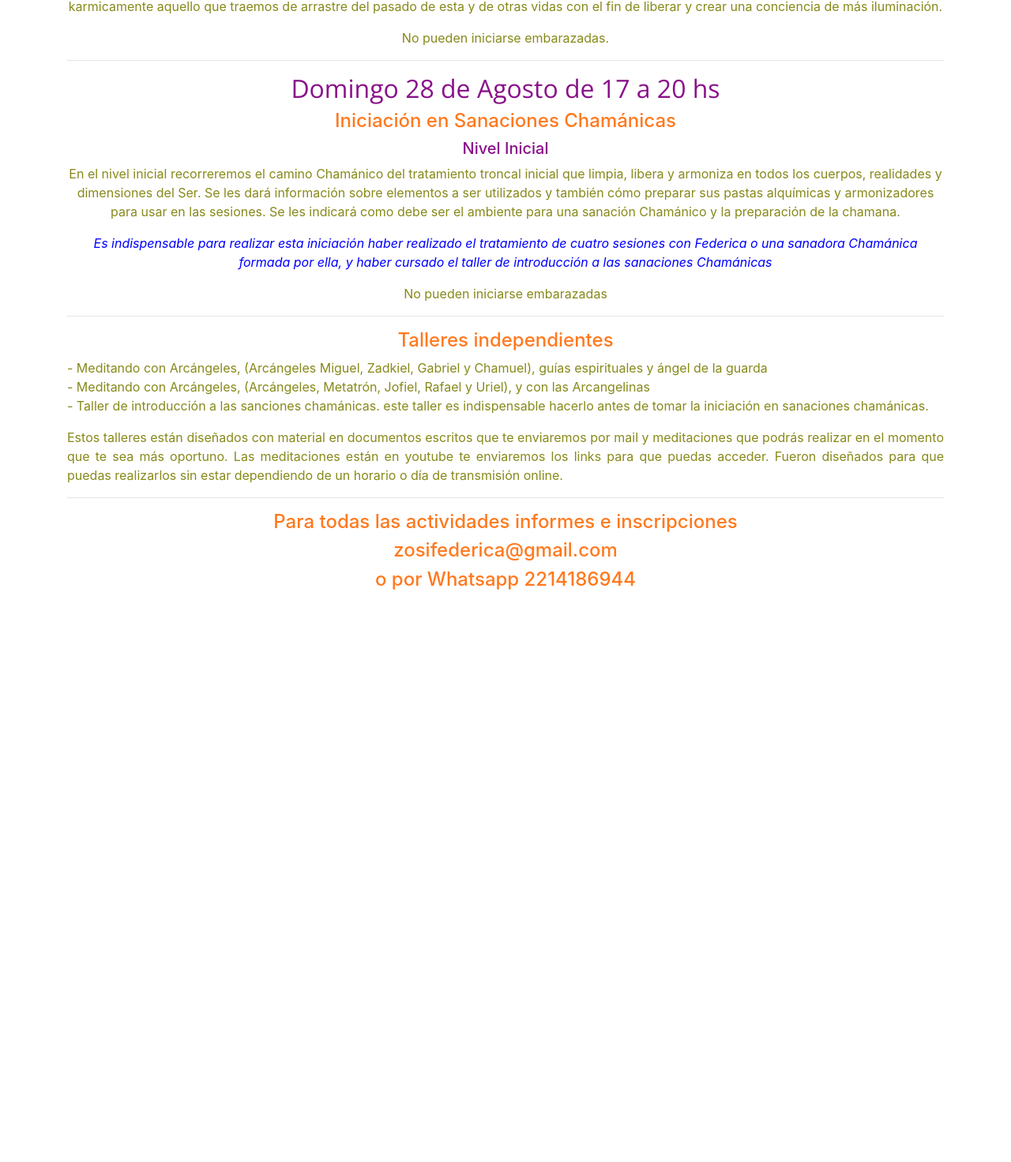
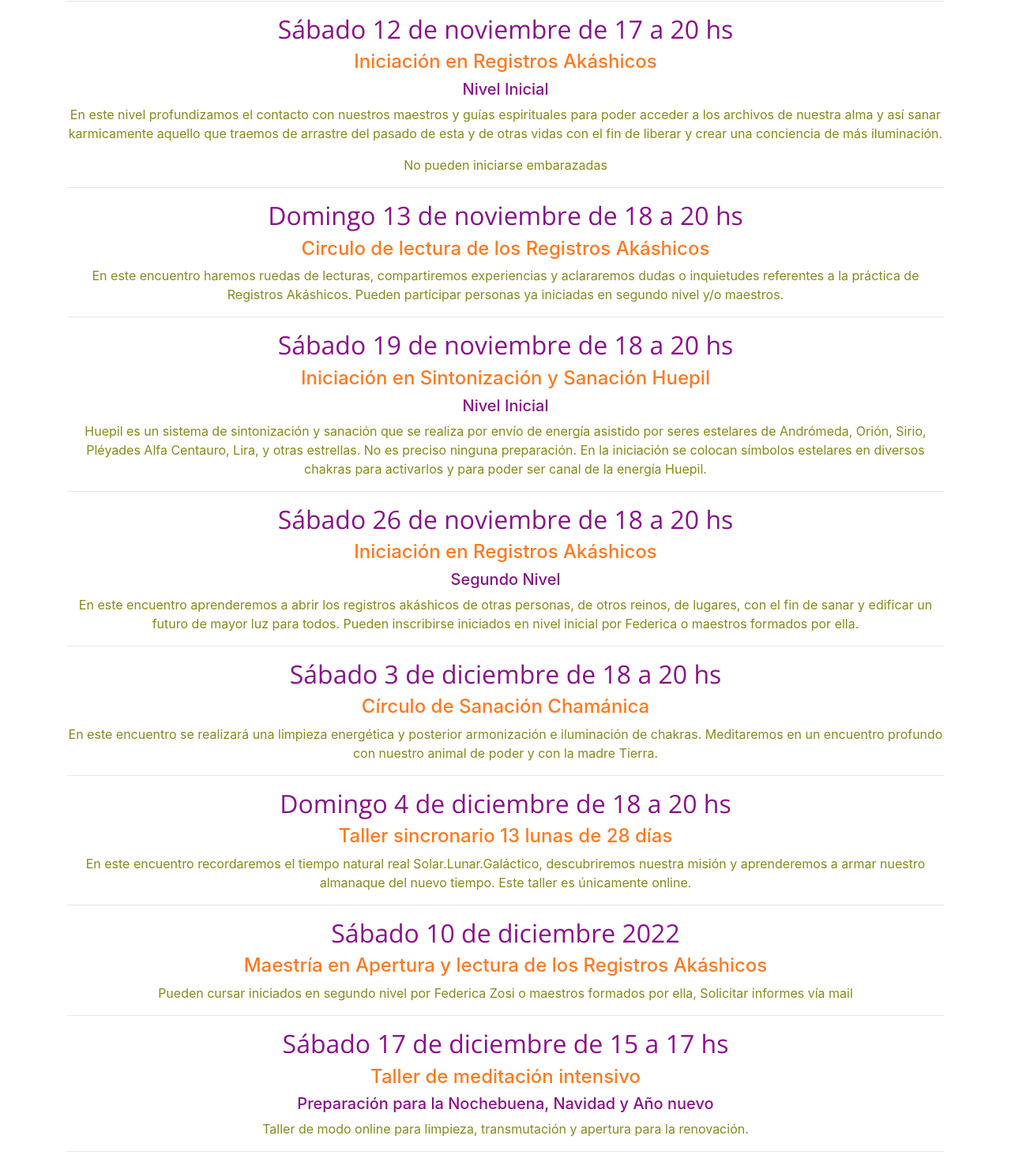
Before and after one commit to nicobelo91/federicazosi, a plain HTML site: page actividades.html in a window 1280 px wide. Shown: the part 866-2338 px from the top of the page at 79% size. Before the commit the page ends 1623 px from the top, so only its background shows below. Drawn offline with nearby package versions, Linux system fonts and the light colour scheme.

Commit message:
Added activities for october 2022

```diff
--- a/actividades.html
+++ b/actividades.html
@@ -41,7 +41,6 @@
   <!-- Main Page -->
      <div class="actividades container text-center">
         <h2>Atenciones personales</h2>
-        <h4 style="color:#ff00ff">Por el momento solo a distancia online</h4>
         <p class= >- La Reconexión</p>
         <p>- Carta natal y anual Maya</p>
         <p>- Sanaciones Reconectivas</p>
@@ -49,31 +48,78 @@
         <p>- Tarot del despertar de conciencia</p>
         <p>- Lectura de los Registros Akáshicos</p>
         <p>- Tratamiento Sanaciones Chamanicas</p>
+        <h4>Atenciones Online</h4>
+        <h4>Presenciales a partir de mediados de noviembre en La Plata</h4>
         <br>
 
         <hr>
 
-        <h2>Sábado 13 de Agosto de 18 a 20 hs</h2>
-        <h4>Iniciación en Registros Akáshicos</h4>
-        <h5>Segundo nivel</h5>
-        <p>En este encuentro aprenderemos a abrir los registros akáshicos de otras personas, de otros reinos, de lugares, con el fin de sanar y edificar  un futuro de mayor luz para todos. Pueden inscribirse iniciados en nivel inicial por Federica o maestros formados por ella.</p>
+        <h2>Sábado 22 de octubre de 17 a 20 hs</h2>
+        <h4>Activación del vehículo de luz</h4>
+        <h4>MERKABAH</h4>
+        <p>El Merkabah es un campo de energía cristalina que consiste en geometrías  sagradas que alinean el cuerpo, corazón y el espíritu. El Merkabah tiene un  sinfín de propiedades y beneficios que ayudarán a tu cuerpo a sentirse mejor, algunas de ellas son:Alivia los dolores del cuerpo físico. Posibilita desarrollar capacidades. Aporta equilibrio y energía. Ayuda a mejorar las relaciones interpersonales, al brindar un mayor estado de conciencia. Estimula la mente y el aprendizaje. Equilibra los dos hemisferios del cerebro. Provoca sentimientos de amor incondicional. Permite crear la realidad que desees. Merkabah rodea tu cuerpo a manera de un lienzo geométrico tridimensional inactivo e inoperante. Cuando el espíritu que habita el cuerpo se da cuenta de que está allí y comienza a cambiar ciertos aspectos de sí mismo es el punto de partida de una transformación increíble. Es tiempo de activar tu Merkabah</p>
 
         <hr>
 
-        <h2>Sábado 27 de Agosto de 17 a 20 hs</h2>
+        <h2>Sábado 12 de noviembre de 17 a 20 hs</h2>
         <h4>Iniciación en Registros Akáshicos</h4>
         <h5>Nivel Inicial</h5>
-        <p>En este nivel profundizamos el contacto con nuestros maestros y guías espirituales para poder acceder a los archivos de nuestra alma y así sanar karmicamente aquello que traemos de arrastre del pasado de esta y de otras vidas con el fin de liberar y crear una conciencia de más iluminación.</p>
-        <p>No pueden iniciarse embarazadas.</p>
+        <p>En este nivel profundizamos el contacto con nuestros maestros y guías
+          espirituales para poder acceder a los archivos de nuestra alma y así sanar
+          karmicamente aquello que traemos de arrastre del pasado de esta y de otras
+          vidas con el fin de liberar y crear una conciencia de más iluminación.</p>
+        <p> No pueden iniciarse embarazadas</p>
 
         <hr>
 
-        <h2>Domingo 28 de Agosto de 17 a 20 hs</h2>
-        <h4>Iniciación en Sanaciones Chamánicas</h4>
+        <h2>Domingo 13 de noviembre de 18 a 20 hs</h2>
+        <h4>Circulo de lectura de los Registros Akáshicos</h4>
+        <p>En este encuentro haremos ruedas de lecturas, compartiremos experiencias y
+          aclararemos dudas o inquietudes referentes a la práctica de Registros
+          Akáshicos. Pueden participar personas ya iniciadas en segundo nivel y/o
+          maestros.</p>
+
+        <hr>
+
+        <h2>Sábado 19 de noviembre de 18 a 20 hs</h2>
+        <h4>Iniciación en Sintonización y Sanación Huepil</h4>
         <h5>Nivel Inicial</h5>
-        <p>En el nivel inicial recorreremos el camino Chamánico del tratamiento troncal inicial que limpia, libera y armoniza en todos los cuerpos, realidades y dimensiones del Ser. Se les dará información sobre elementos a ser utilizados y también cómo preparar sus pastas alquímicas y armonizadores para usar en las sesiones. Se les indicará como debe ser el ambiente para una sanación Chamánico y la preparación de la chamana.</p>
-        <p style="color: blue;"><i>Es indispensable para realizar esta iniciación haber realizado el tratamiento de cuatro sesiones con Federica o una sanadora Chamánica formada por ella, y haber cursado el taller de introducción a las sanaciones Chamánicas</i></p>
-        <p> No pueden iniciarse embarazadas</p>
+        <p>Huepil es un sistema de sintonización y sanación que se realiza por envío de energía asistido por seres estelares de Andrómeda, Orión, Sirio, Pléyades Alfa Centauro, Lira, y otras estrellas. No es preciso ninguna preparación. En la iniciación se colocan símbolos estelares en diversos chakras para activarlos y para poder ser canal de la energía Huepil.</p>
+
+        <hr>
+
+        <h2>Sábado 26 de noviembre de 18 a 20 hs</h2>
+        <h4>Iniciación en Registros Akáshicos</h4>
+        <h5>Segundo Nivel</h5>
+        <p>En este encuentro aprenderemos a abrir los registros akáshicos de otras personas, de otros reinos, de lugares, con el fin de sanar y edificar un futuro de mayor luz para todos. Pueden inscribirse iniciados en nivel inicial por Federica o maestros formados por ella.</p>
+
+        <hr>
+
+        <h2>Sábado 3 de diciembre de 18 a 20 hs</h2>
+        <h4>Círculo de Sanación Chamánica</h4>
+        <p>En este encuentro se realizará una limpieza energética y posterior
+          armonización e iluminación de chakras. Meditaremos en un encuentro
+          profundo con nuestro animal de poder y con la madre Tierra.</p>
+
+        <hr>
+
+        <h2>Domingo 4 de diciembre de 18 a 20 hs</h2>
+        <h4>Taller sincronario 13 lunas de 28 días</h4>
+        <p>En este encuentro recordaremos el tiempo natural real Solar.Lunar.Galáctico, descubriremos nuestra misión y aprenderemos a armar nuestro almanaque del nuevo tiempo. Este taller es únicamente online.</p>
+
+        <hr>
+
+        <h2>Sábado 10 de diciembre 2022</h2>
+        <h4>Maestría en Apertura y lectura de los Registros Akáshicos</h4>
+        <p>Pueden cursar iniciados en segundo nivel por Federica Zosi o maestros formados por ella, Solicitar informes vía mail</p>
+
+        <hr>
+
+        <h2>Sábado 17 de diciembre de 15 a 17 hs</h2>
+        <h4>Taller de meditación intensivo</h4>
+        <h5>Preparación para la Nochebuena, Navidad y Año nuevo</h5>
+        <p>Taller de modo online para limpieza, transmutación y apertura para la
+          renovación.</p>
 
         <hr>
 
```
